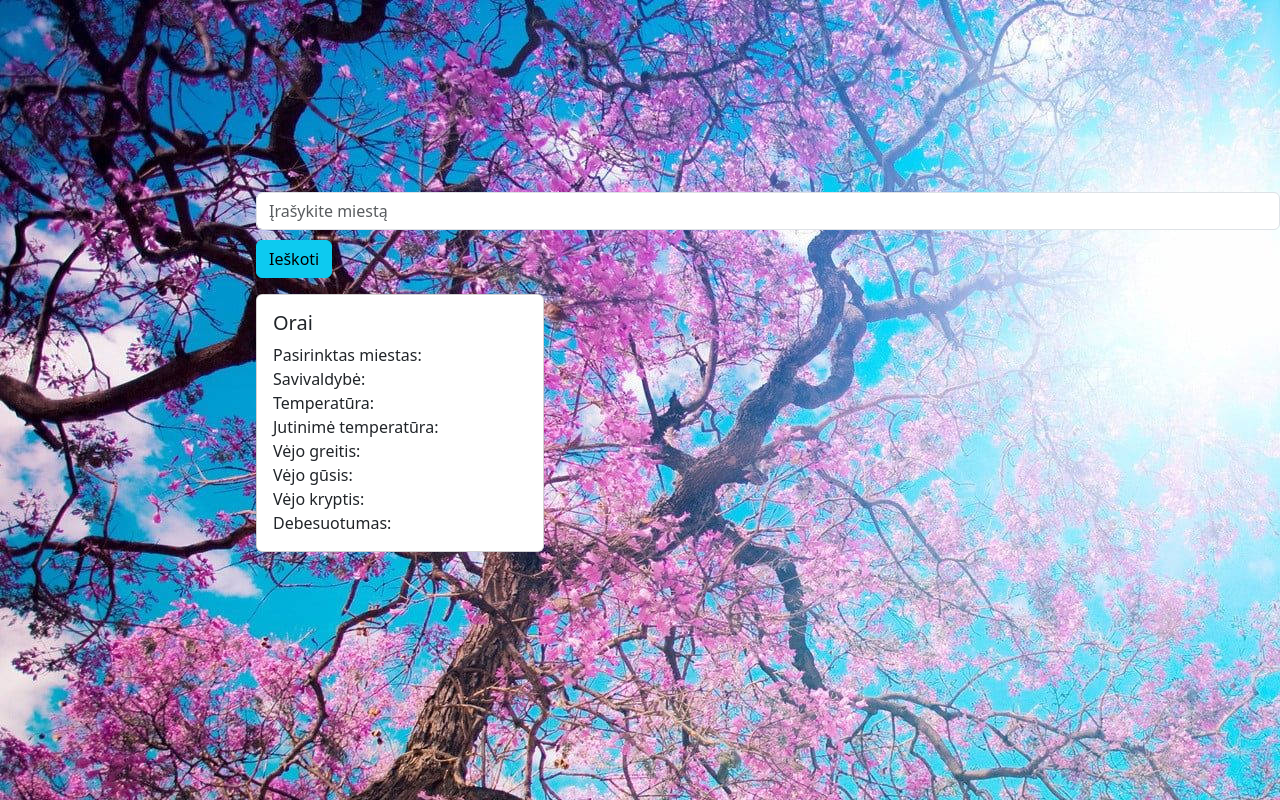
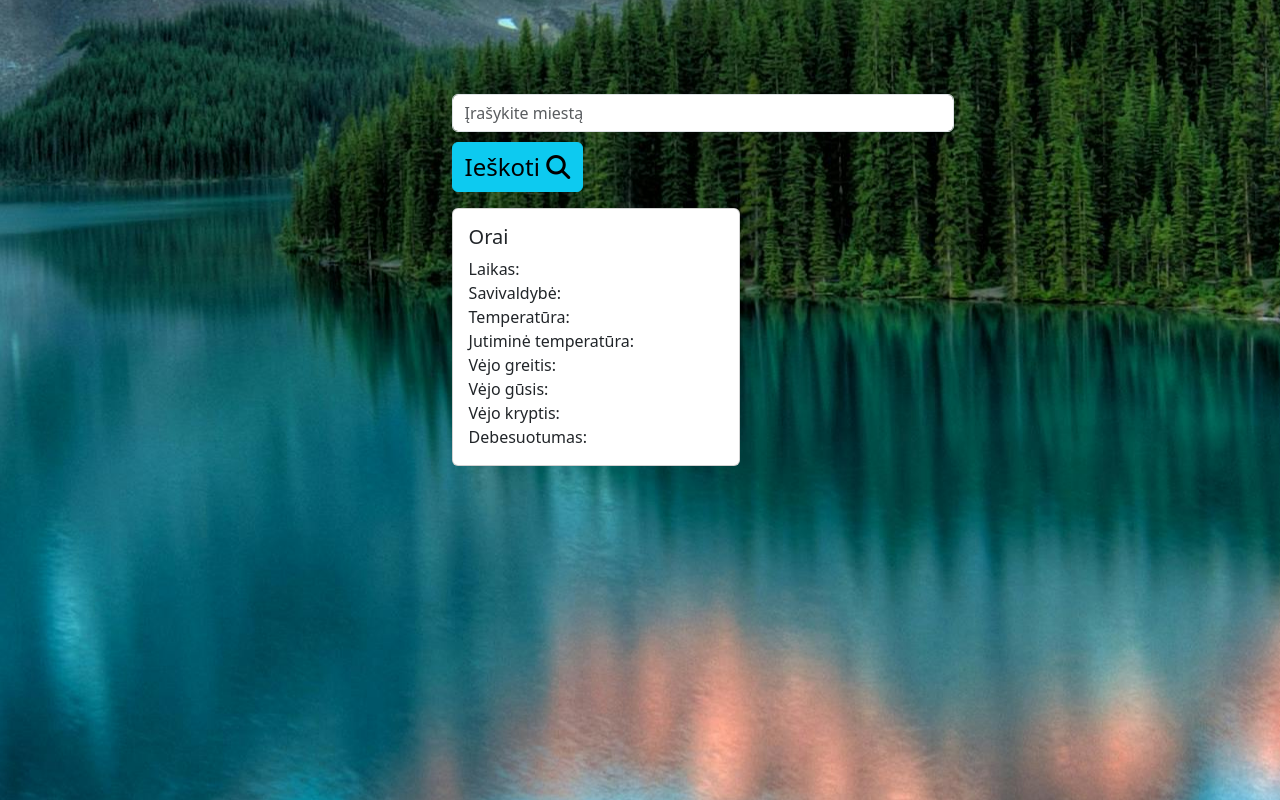
Before and after one commit to Baronas0927/06.13, a plain HTML site: page index.html in a window 1280 px wide. Drawn offline with nearby package versions, Linux system fonts and the light colour scheme.

Commit message:
atnaujinta

```diff
--- a/index.html
+++ b/index.html
@@ -1,33 +1,46 @@
 <!DOCTYPE html>
 <html lang="en">
+
 <head>
   <meta charset="UTF-8">
   <meta name="viewport" content="width=device-width, initial-scale=1.0">
   <script defer src="main.js"></script>
-    <link href="https://cdn.jsdelivr.net/npm/bootstrap@5.3.3/dist/css/bootstrap.min.css" rel="stylesheet" integrity="sha384-QWTKZyjpPEjISv5WaRU9OFeRpok6YctnYmDr5pNlyT2bRjXh0JMhjY6hW+ALEwIH" crossorigin="anonymous">
+  <link href="https://cdn.jsdelivr.net/npm/bootstrap@5.3.3/dist/css/bootstrap.min.css" rel="stylesheet"
+    integrity="sha384-QWTKZyjpPEjISv5WaRU9OFeRpok6YctnYmDr5pNlyT2bRjXh0JMhjY6hW+ALEwIH" crossorigin="anonymous">
+    <link rel="stylesheet" href="https://cdnjs.cloudflare.com/ajax/libs/font-awesome/6.5.2/css/all.min.css" integrity="sha512-SnH5WK+bZxgPHs44uWIX+LLJAJ9/2PkPKZ5QiAj6Ta86w+fsb2TkcmfRyVX3pBnMFcV7oQPJkl9QevSCWr3W6A==" crossorigin="anonymous" referrerpolicy="no-referrer" />
+
   <link rel="stylesheet" href="style.css">
   <title>Document</title>
 </head>
+
 <body>
+  <div class="row">
+    <div class="col-3"></div>
+    <div class="col-6">
       <div class="mb-3" id="get">
         <form action="" method="get">
-        <input type="text" id="city" class="form-control" placeholder="Įrašykite miestą">
-        <button type="submit" id="submit" class="btn btn-info">Ieškoti</button>
+          <input type="text" id="city" class="form-control" placeholder="Įrašykite miestą ">
+          <button type="submit" id="submit" class="btn btn-info" button style='font-size:24px'>Ieškoti <i
+              class="fas fa-search"></i>
+          </button>
         </form>
       </div>
       <div class="card" style="width: 18rem;" id="orai">
         <div class="card-body">
           <h5 class="card-title">Orai</h5>
-          <span>Pasirinktas miestas: </span><span class="card-text" id="p1"> </span><br>
+          <span>Laikas: </span><span class="card-text" id="p1"> </span><br>
           <span>Savivaldybė: </span><span class="card-text" id="p2"> </span><br>
           <span>Temperatūra: </span><span class="card-text" id="p3"> </span><br>
-          <span>Jutinimė temperatūra: </span><span class="card-text" id="p4"> </span><br>
+          <span>Jutiminė temperatūra: </span><span class="card-text" id="p4"> </span><br>
           <span>Vėjo greitis: </span><span class="card-text" id="p5"> </span><br>
           <span>Vėjo gūsis: </span><span class="card-text" id="p6"> </span><br>
           <span>Vėjo kryptis: </span><span class="card-text" id="p7"> </span><br>
           <span>Debesuotumas: </span><span class="card-text" id="p8"> </span><br>
         </div>
       </div>
+    </div>
+    <div class="col-3"></div>
+  </div>
+</body>
 
-</body>
 </html>
--- a/style.css
+++ b/style.css
@@ -1,6 +1,9 @@
 @import url(https://fonts.googleapis.com/css?family=Roboto:300);
 body{
-    background-image: url(sunny.jpg);
+    background-image: url(pexels-souvenirpixels-417074.jpg);
+    background-position: center;
+    background-repeat: no-repeat;
+
 }
 #get{
     margin-top: 15%;
```
Also changed, not shown: pexels-souvenirpixels-417074.jpg (added). Lines whose indentation alone changed are shown as unchanged.
